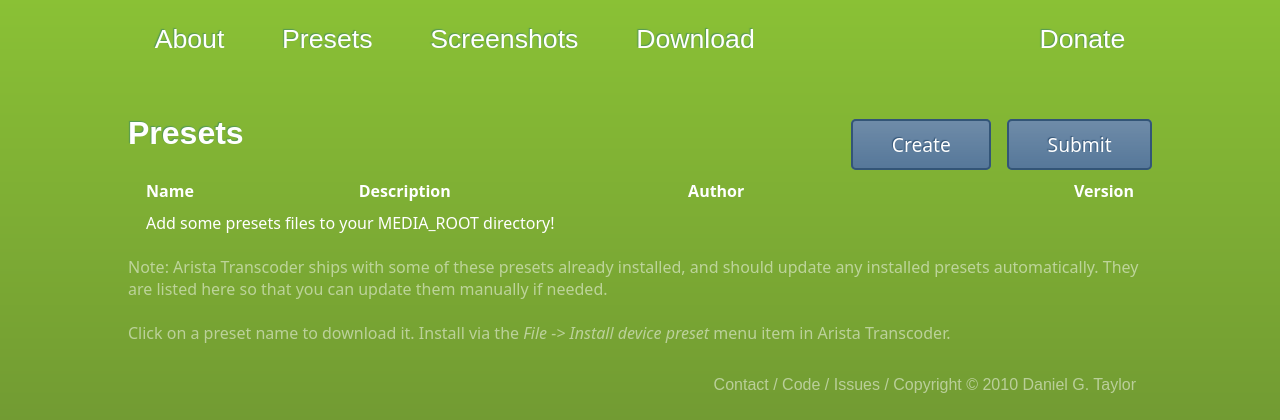
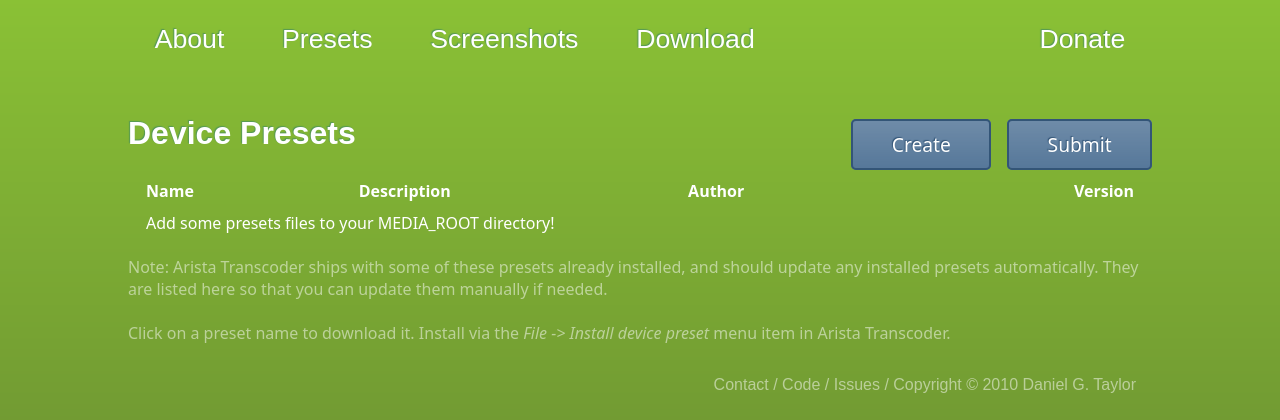
Before and after one commit to danielgtaylor/arista-website, a Django app: template templates/presets/list.html in a window 1280 px wide. Shown: the top 420 px of the page. Run offline with Django 3.2, Linux system fonts and the light colour scheme; the template is opened without the code that fills it, so the values that code supplies are empty; some libraries are stand-ins or nearby versions; some web fonts are replaced.

Commit message:
Change page title to Device Presets since they are really devices

```diff
--- a/templates/presets/list.html
+++ b/templates/presets/list.html
@@ -1,6 +1,6 @@
 {% extends "base.html" %}
 
-{% block title %}Arista Transcoder - Presets{% endblock %}
+{% block title %}Arista Transcoder - Device Presets{% endblock %}
 
 {% block content %}
     <p class="right">
@@ -9,7 +9,7 @@
     <p class="right" style="margin-right: 1em;">
         <a class="button" href="/presets/create/" title="Create a new preset for your device">Create</a>
     </p>
-    <h1>Presets</h1>
+    <h1>Device Presets</h1>
     {% if request.GET.thanks %}
         <p><span class="info">Thanks for the submission! You will receive an email within a day or two.</span></p>
     {% endif %}
```
